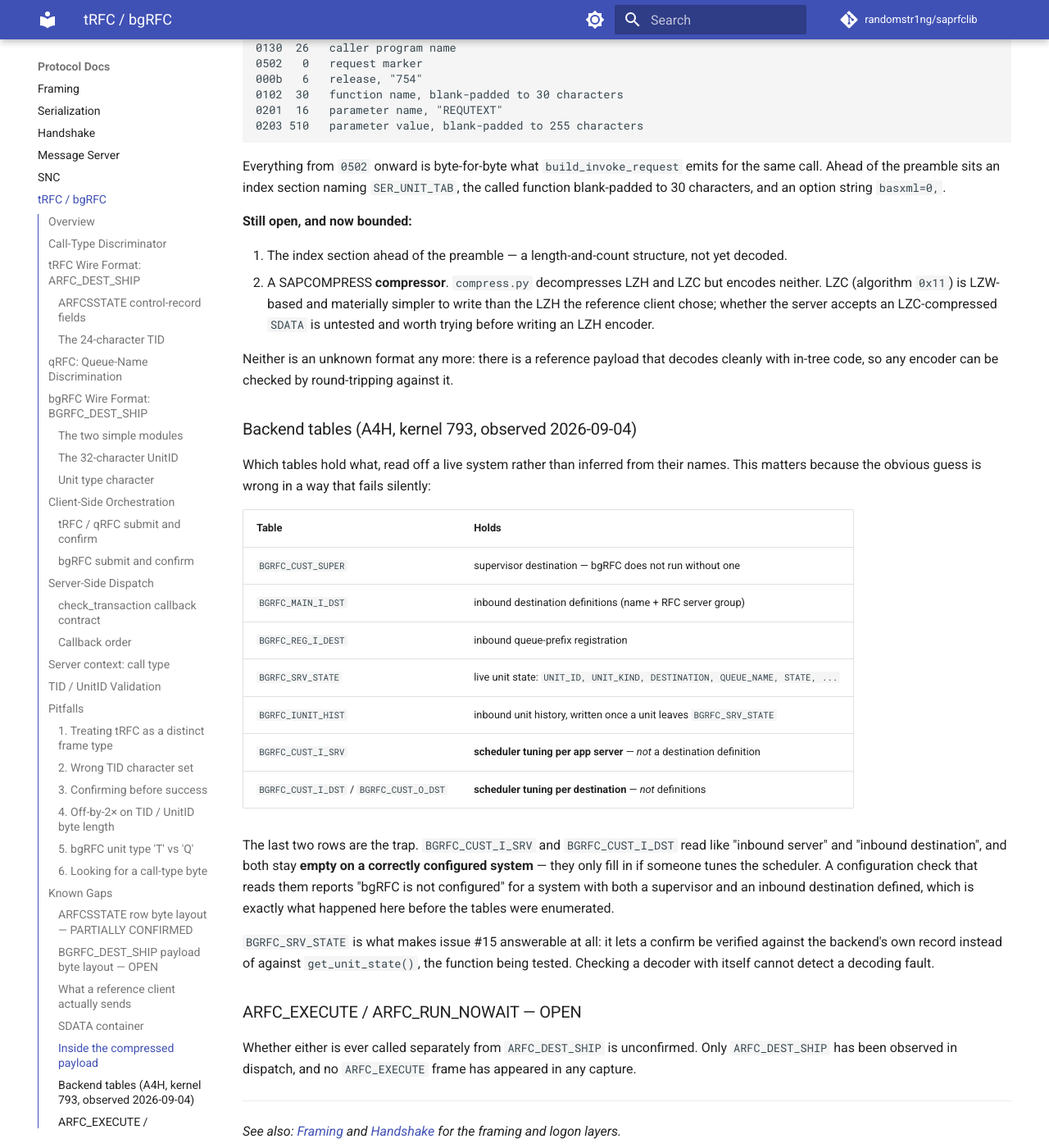
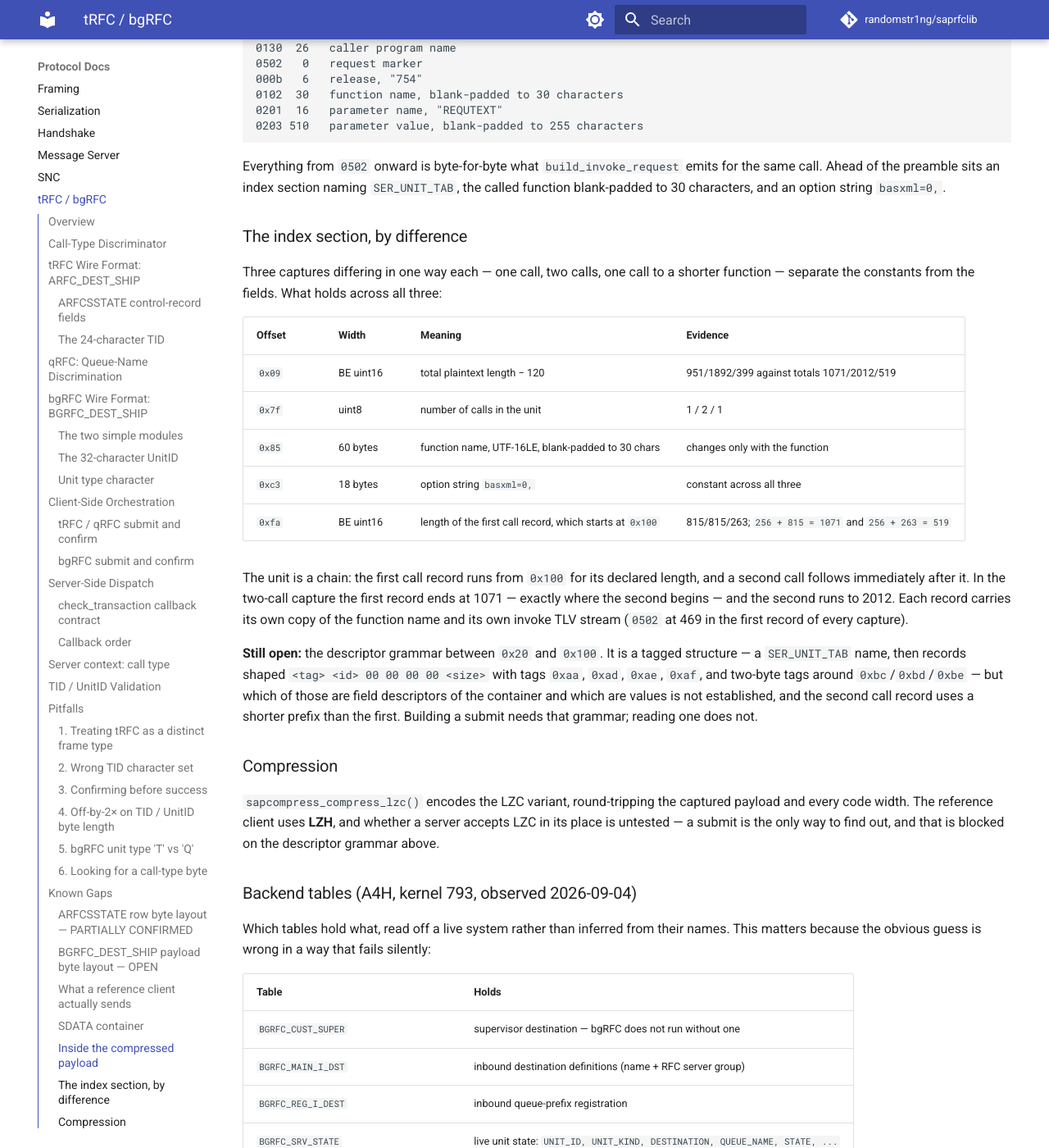
Before and after one commit to randomstr1ng/saprfclib, an MkDocs documentation site: the page built from docs/protocol/trfc.md, in a window 1280 px wide and 1400 px high, scrolled down 11070 px. Shown: the whole window at 82% size. Built offline with MkDocs 1.6.1 and Material for MkDocs 9.7.7, drawn with Linux system fonts in a browser that asks for light colours; comment, search, counter and statistics services are not loaded.

Commit message:
docs: decode three fields of the bgRFC index section by difference (#15)
One capture makes every constant and every length look alike, which is how the
invented BGRFC_UNIT_ID parameter got into this library. Three captures that
differ in one way each -- one call, two calls, one call to a shorter function --
separate them:

  0x09  BE uint16   total plaintext length minus 120
                    951/1892/399 against totals of 1071/2012/519
  0x7f  uint8       number of calls in the unit (1/2/1)
  0x85  60 bytes    function name, UTF-16LE, blank-padded to 30 characters
  0xfa  BE uint16   length of the first call record, which begins at 0x100
                    815/815/263, and 256+815=1071, 256+263=519

The two-call capture also settles the shape: records chain. Its first record ends
at 1071, exactly where the second begins, and each record carries its own copy of
the function name and its own invoke TLV stream.

Still open is the descriptor grammar between 0x20 and 0x100 -- tagged records
whose tags are visible but whose meaning is not, and the second record uses a
shorter prefix than the first. That is what a submit needs; reading a payload
does not.

Recorded as measured values against the captures that produced them, so the next
attempt starts from evidence rather than from a reading of one sample.

```diff
--- a/docs/protocol/trfc.md
+++ b/docs/protocol/trfc.md
@@ -440,16 +440,38 @@ Everything from `0502` onward is byte-for-byte what `build_invoke_request` emits
 same call. Ahead of the preamble sits an index section naming `SER_UNIT_TAB`, the called
 function blank-padded to 30 characters, and an option string `basxml=0,`.
 
-**Still open, and now bounded:**
+### The index section, by difference
 
-1. The index section ahead of the preamble — a length-and-count structure, not yet decoded.
-2. A SAPCOMPRESS **compressor**. `compress.py` decompresses LZH and LZC but encodes
-   neither. LZC (algorithm `0x11`) is LZW-based and materially simpler to write than the
-   LZH the reference client chose; whether the server accepts an LZC-compressed `SDATA`
-   is untested and worth trying before writing an LZH encoder.
+Three captures differing in one way each — one call, two calls, one call to a shorter
+function — separate the constants from the fields. What holds across all three:
 
-Neither is an unknown format any more: there is a reference payload that decodes cleanly
-with in-tree code, so any encoder can be checked by round-tripping against it.
+| Offset | Width | Meaning | Evidence |
+|--------|-------|---------|----------|
+| `0x09` | BE uint16 | total plaintext length − 120 | 951/1892/399 against totals 1071/2012/519 |
+| `0x7f` | uint8 | number of calls in the unit | 1 / 2 / 1 |
+| `0x85` | 60 bytes | function name, UTF-16LE, blank-padded to 30 chars | changes only with the function |
+| `0xc3` | 18 bytes | option string `basxml=0,` | constant across all three |
+| `0xfa` | BE uint16 | length of the first call record, which starts at `0x100` | 815/815/263; `256 + 815 = 1071` and `256 + 263 = 519` |
+
+The unit is a chain: the first call record runs from `0x100` for its declared length, and a
+second call follows immediately after it. In the two-call capture the first record ends at
+1071 — exactly where the second begins — and the second runs to 2012. Each record carries
+its own copy of the function name and its own invoke TLV stream (`0502` at 469 in the
+first record of every capture).
+
+**Still open:** the descriptor grammar between `0x20` and `0x100`. It is a tagged
+structure — a `SER_UNIT_TAB` name, then records shaped `<tag> <id> 00 00 00 00 <size>`
+with tags `0xaa`, `0xad`, `0xae`, `0xaf`, and two-byte tags around `0xbc`/`0xbd`/`0xbe` —
+but which of those are field descriptors of the container and which are values is not
+established, and the second call record uses a shorter prefix than the first. Building a
+submit needs that grammar; reading one does not.
+
+### Compression
+
+`sapcompress_compress_lzc()` encodes the LZC variant, round-tripping the captured payload
+and every code width. The reference client uses **LZH**, and whether a server accepts LZC
+in its place is untested — a submit is the only way to find out, and that is blocked on
+the descriptor grammar above.
 
 ### Backend tables (A4H, kernel 793, observed 2026-09-04)
 
```
